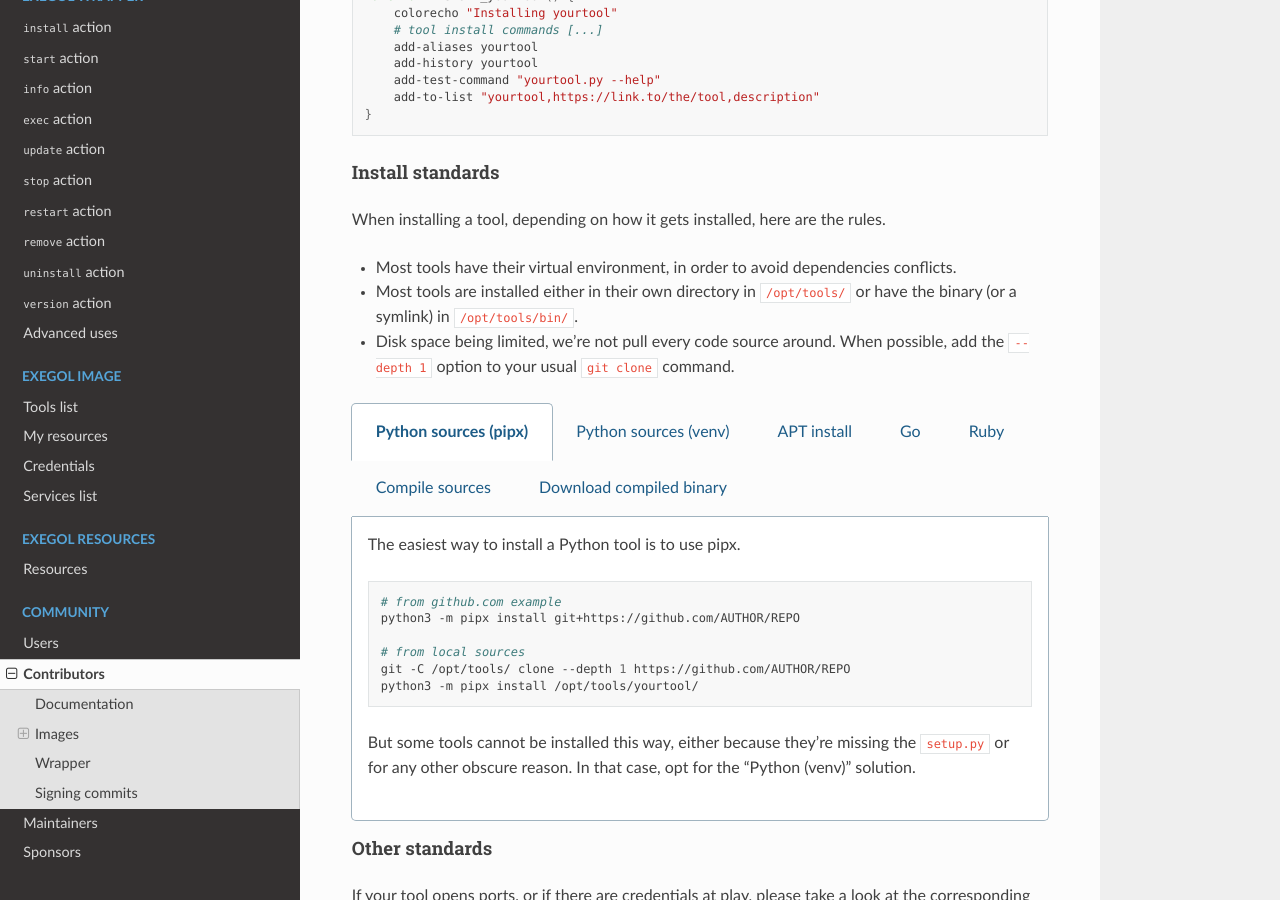
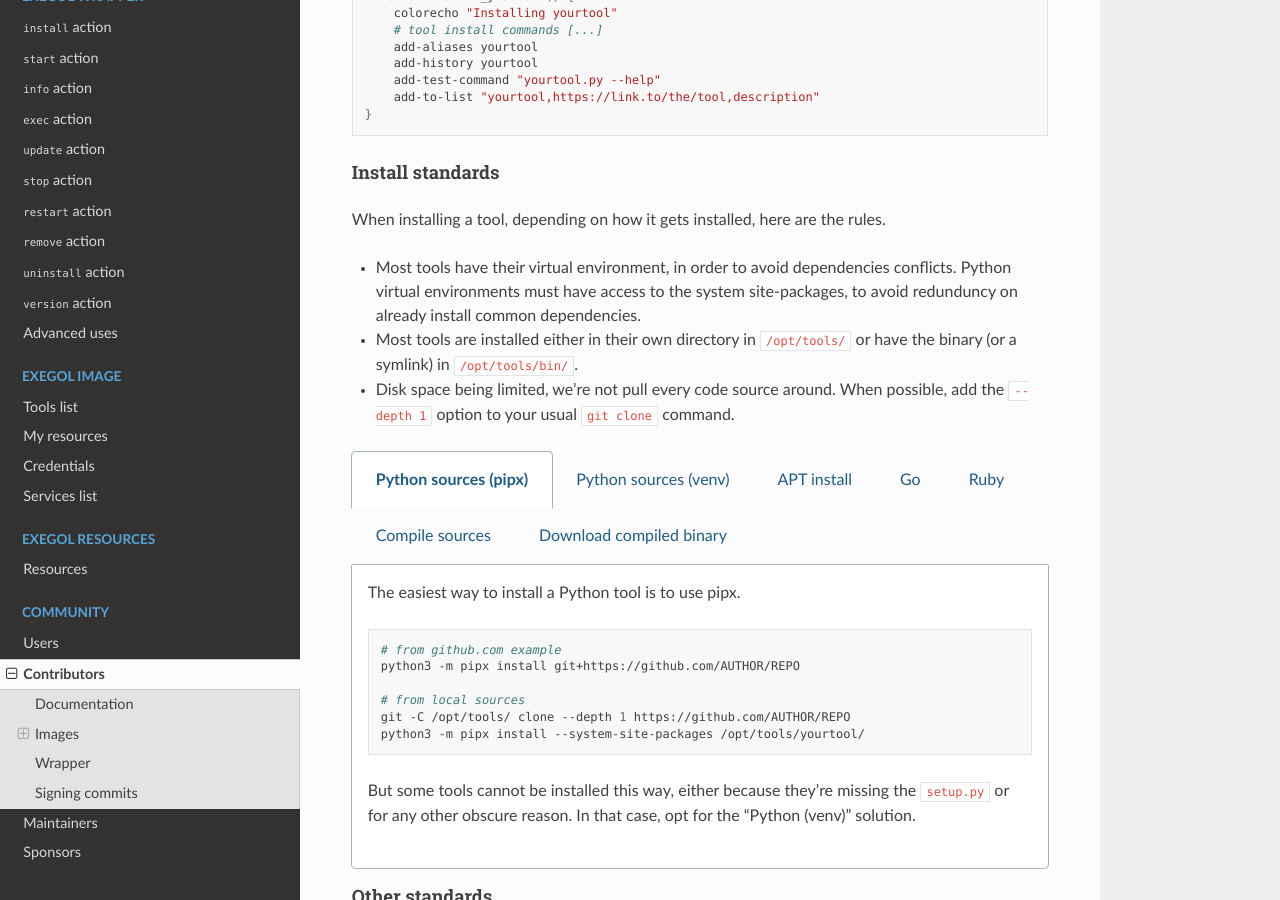
Before and after one commit to ThePorgs/Exegol-docs, a Sphinx documentation site: the page built from source/community/contributors.rst, in a window 1280 px wide and 900 px high, scrolled down 2933 px. Built offline with Sphinx 7.4.7 and the Read the Docs theme 2.0.0, drawn with Linux system fonts in a browser that asks for light colours.

Commit message:
Adding --system-site-packages flag for python venvs

```diff
--- a/source/community/contributors.rst
+++ b/source/community/contributors.rst
@@ -102,7 +102,7 @@ Install standards
 
 When installing a tool, depending on how it gets installed, here are the rules.
 
-* Most tools have their virtual environment, in order to avoid dependencies conflicts.
+* Most tools have their virtual environment, in order to avoid dependencies conflicts. Python virtual environments must have access to the system site-packages, to avoid redunduncy on already install common dependencies.
 * Most tools are installed either in their own directory in ``/opt/tools/`` or have the binary (or a symlink) in ``/opt/tools/bin/``.
 * Disk space being limited, we're not pull every code source around. When possible, add the ``--depth 1`` option to your usual ``git clone`` command.
 
@@ -119,7 +119,7 @@ When installing a tool, depending on how it gets installed, here are the rules.
 
             # from local sources
             git -C /opt/tools/ clone --depth 1 https://github.com/AUTHOR/REPO
-            python3 -m pipx install /opt/tools/yourtool/
+            python3 -m pipx install --system-site-packages /opt/tools/yourtool/
 
         But some tools cannot be installed this way, either because they're missing the ``setup.py`` or for any other obscure reason. In that case, opt for the "Python (venv)" solution.
 
@@ -135,7 +135,7 @@ When installing a tool, depending on how it gets installed, here are the rules.
 
             git -C /opt/tools/ clone --depth 1 https://github.com/AUTHOR/REPO
             cd /opt/tools/yourtool || exit
-            python3 -m venv ./venv/
+            python3 -m venv --system-site-packages ./venv/
             source ./venv/bin/activate
             pip3 install -r requirements.txt
             deactivate
```
